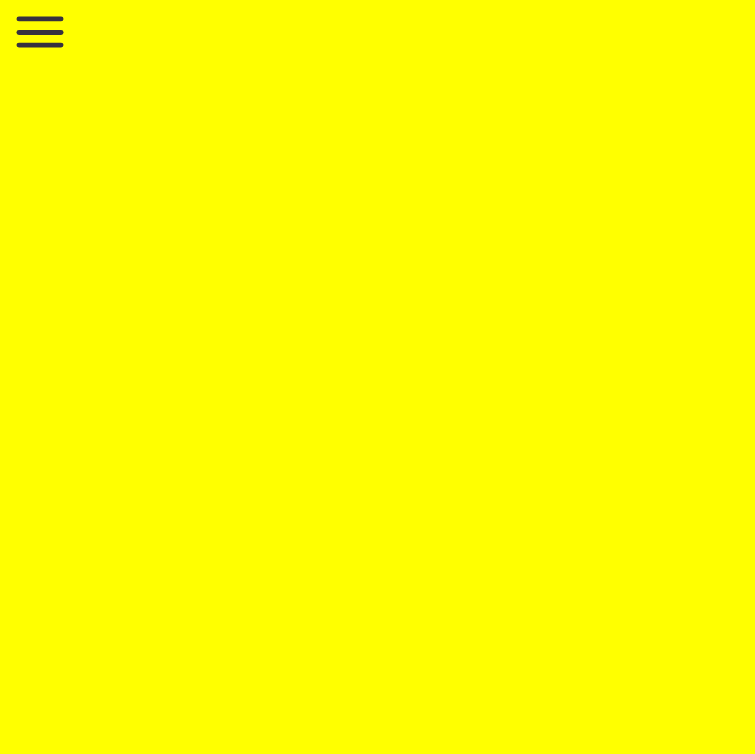
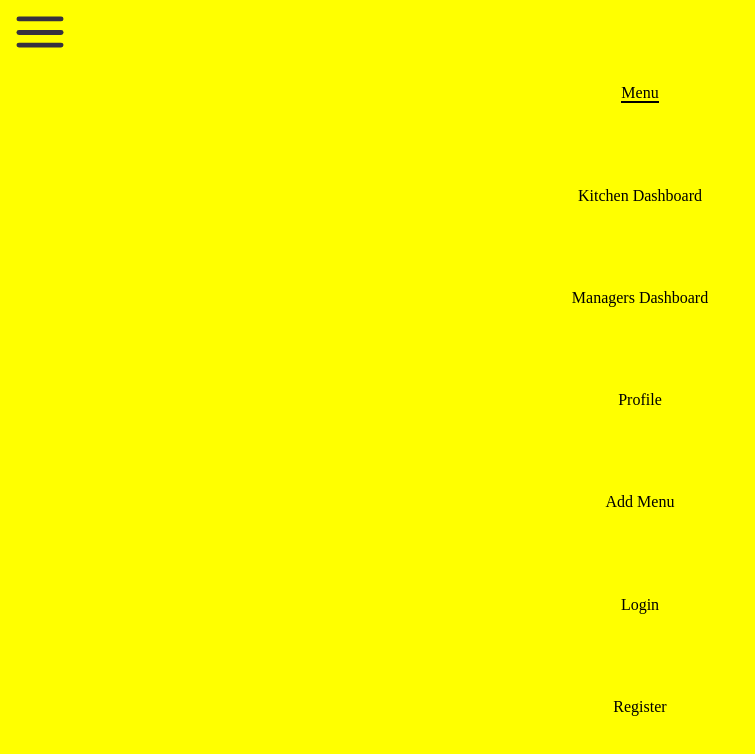
Before and after one commit to mjerta/hotel-california-frontend, a React (Vite) app: page / in a window 1280 px wide. Both pictures are taken after a click on the picture 39 px from the left and 32 px from the top of the page. Shown: the top 754 px of the page, without its empty margins (0-755 px from the left). Built offline with nearby package versions, Linux system fonts and the light colour scheme.

Commit message:
Add navlinks and make sure the navigation menu closes

```diff
--- a/src/components/general-components/Overlay/Overlay.css
+++ b/src/components/general-components/Overlay/Overlay.css
@@ -7,3 +7,27 @@
   background-color: yellow;
   z-index: 2;
 }
+
+ul {
+  display: flex;
+  list-style-type: none;
+  text-decoration: none;
+  width: 100%;
+  flex-direction: column;
+  justify-content: space-evenly;
+  align-items: center;
+
+  & a,
+  & a:visited{
+    text-decoration: none;
+    color: black;
+  }
+}
+
+.default-menu-link {
+  border: none;
+}
+
+.active-menu-link{
+  border-bottom: 2px solid black;
+}
--- a/src/components/general-components/Overlay/Overlay.jsx
+++ b/src/components/general-components/Overlay/Overlay.jsx
@@ -1,10 +1,71 @@
-import React from 'react';
+import React, {useContext} from 'react';
 
 import "./Overlay.css"
+import {NavLink} from "react-router-dom";
+import {OverlayContext} from "../../../context/OverlayProvider.jsx";
 
 function Overlay({classname}) {
+  const {toggleOverlay} = useContext(OverlayContext);
   return (
     <div className={`overlay ${classname ? classname : ''}`}>
+      <ul>
+        <li>
+          <NavLink
+            onClick={toggleOverlay}
+            className={({isActive}) => isActive ? "active-menu-link" : "default-menu-link"}
+            to="/">
+            Menu
+          </NavLink>
+        </li>
+        <li>
+          <NavLink
+            onClick={toggleOverlay}
+            className={({isActive}) => isActive ? "active-menu-link" : "default-menu-link"}
+            to="/cavities">
+            Kitchen Dashboard
+          </NavLink>
+        </li>
+        <li>
+          <NavLink
+            onClick={toggleOverlay}
+            className={({isActive}) => isActive ? "active-menu-link" : "default-menu-link"}
+            to="/appointments">
+            Managers Dashboard
+          </NavLink>
+        </li>
+        <li>
+          <NavLink
+            onClick={toggleOverlay}
+            className={({isActive}) => isActive ? "active-menu-link" : "default-menu-link"}
+            to="/whitening">
+            Profile
+          </NavLink>
+        </li>
+        <li>
+          <NavLink
+            onClick={toggleOverlay}
+            className={({isActive}) => isActive ? "active-menu-link" : "default-menu-link"}
+            to="/whitening">
+            Add Menu
+          </NavLink>
+        </li>
+        <li>
+          <NavLink
+            onClick={toggleOverlay}
+            className={({isActive}) => isActive ? "active-menu-link" : "default-menu-link"}
+            to="/whitening">
+            Login
+          </NavLink>
+        </li>
+        <li>
+          <NavLink
+            onClick={toggleOverlay}
+            className={({isActive}) => isActive ? "active-menu-link" : "default-menu-link"}
+            to="/whitening">
+            Register
+          </NavLink>
+        </li>
+      </ul>
     </div>
   )
 }
```
